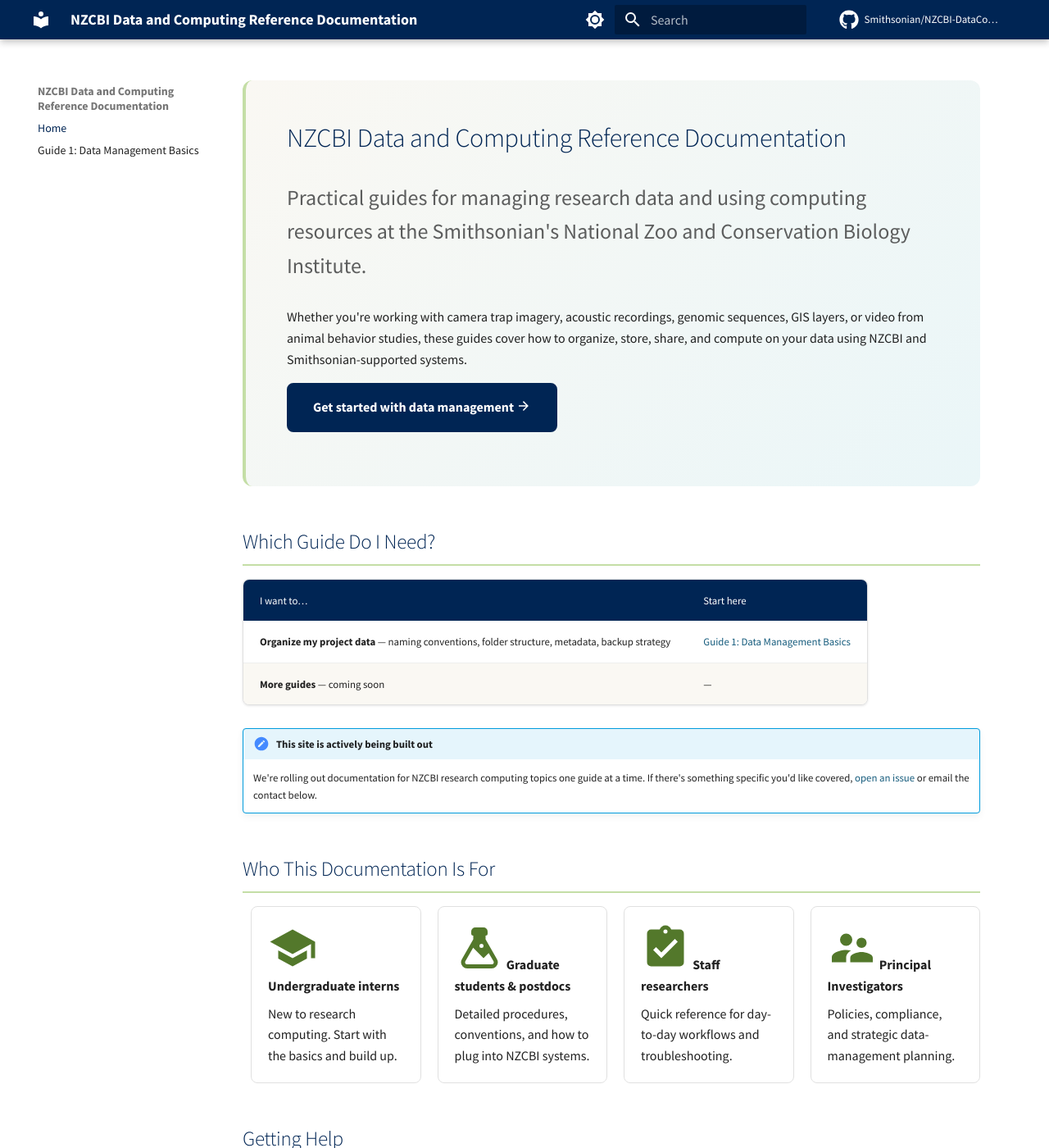
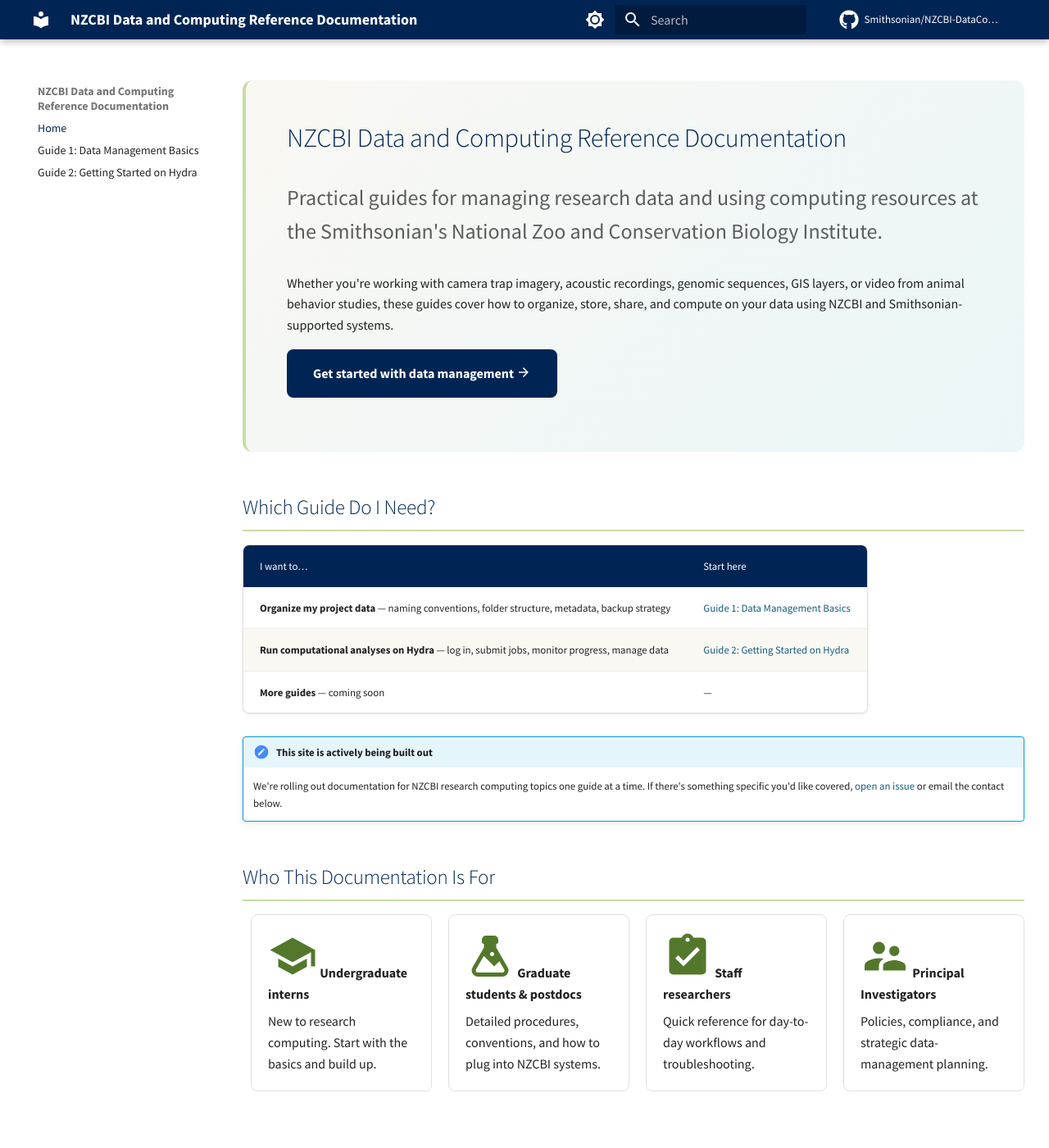
Before and after one commit to Smithsonian/NZCBI-DataComputingDocs, an MkDocs documentation site: the page built from docs/index.md, in a window 1280 px wide and 1400 px high. Shown: the whole window at 82% size. Built offline with MkDocs 1.6.1 and Material for MkDocs 9.7.7, drawn with Linux system fonts in a browser that asks for light colours; comment, search, counter and statistics services are not loaded; some of the changed text lies outside the part shown.

Commit message:
site updates

```diff
--- a/docs/index.md
+++ b/docs/index.md
@@ -21,6 +21,7 @@
 | I want to&hellip; | Start here |
 |---|---|
 | **Organize my project data** &mdash; naming conventions, folder structure, metadata, backup strategy | [Guide 1: Data Management Basics](data-management.md) |
+| **Run computational analyses on Hydra** &mdash; log in, submit jobs, monitor progress, manage data | [Guide 2: Getting Started on Hydra](hydra.md) |
 | **More guides** &mdash; coming soon | &mdash; |
 
 !!! note "This site is actively being built out"
@@ -48,9 +49,13 @@
 
 </div>
 
-## Getting Help
+<div class="table-grid" markdown>
 
-<!-- TODO: replace the placeholder contacts below with real NZCBI addresses and system names before publishing -->
+<div markdown>
+
+### Getting Help
+
+<!-- TODO: replace the placeholder contact below with a real NZCBI address before publishing -->
 
 | Topic | Contact |
 |---|---|
@@ -59,14 +64,21 @@
 | Globus file transfers | [SI-Globus@si.edu](mailto:SI-Globus@si.edu) |
 | This documentation &mdash; corrections or suggestions | [Open an issue](https://github.com/Smithsonian/NZCBI-DataComputingDocs/issues) |
 
-## Quick Links
+</div>
+
+<div markdown>
+
+### Quick Links
 
 | Resource | Link |
 |---|---|
-| NZCBI website | [nationalzoo.si.edu](https://nationalzoo.si.edu/) |
 | Smithsonian Data Management Guidance | [library.si.edu/research/data-management](https://library.si.edu/research/data-management) |
 | Globus Web App | [app.globus.org](https://app.globus.org/) |
-| Globus at the Smithsonian (sister docs) | [https://smithsonian.github.io/globus-docs/](https://smithsonian.github.io/globus-docs/) |
+| Globus at the Smithsonian | [smithsonian.github.io/globus-docs](https://smithsonian.github.io/globus-docs/) |
+
+</div>
+
+</div>
 
 ---
 
--- a/docs/stylesheets/extra.css
+++ b/docs/stylesheets/extra.css
@@ -224,9 +224,10 @@
   color: var(--nzcbi-sap-green);
 }
 
-/* Center the home page content */
+/* Content max-width — bumped from 900px to 1200px so tables and the hero
+   have more room. Adjust if prose feels too wide on very large monitors. */
 .md-content__inner {
-  max-width: 900px;
+  max-width: 1200px;
   margin: 0 auto;
 }
 
@@ -291,20 +292,20 @@
   letter-spacing: 0;
 }
 
-/* Hide TOC on home page */
-.md-sidebar--secondary {
-  display: none;
-}
-
 /* Full-width content on home page */
 .md-content {
   max-width: 100%;
 }
 
-/* Two-column layout for tables */
+/* Two-column layout for stacked sections — wraps two markdown blocks
+   into a side-by-side grid. Use:
+   <div class="table-grid" markdown>
+     <div markdown>...</div>
+     <div markdown>...</div>
+   </div> */
 .table-grid {
   display: grid;
-  grid-template-columns: repeat(auto-fit, minmax(300px, 1fr));
+  grid-template-columns: repeat(auto-fit, minmax(400px, 1fr));
   gap: 2rem;
   margin: 2rem 0;
 }
--- a/mkdocs.yml
+++ b/mkdocs.yml
@@ -36,6 +36,7 @@
 nav:
   - Home: index.md
   - "Guide 1: Data Management Basics": data-management.md
+  - "Guide 2: Getting Started on Hydra": hydra.md
 
 markdown_extensions:
   - toc:
```
Also changed, not shown: 1 other file.
